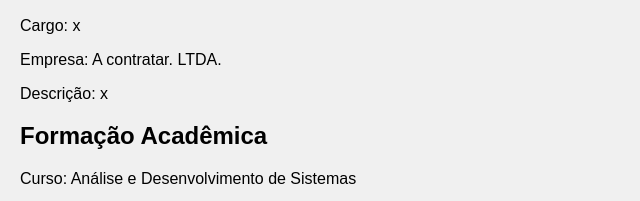
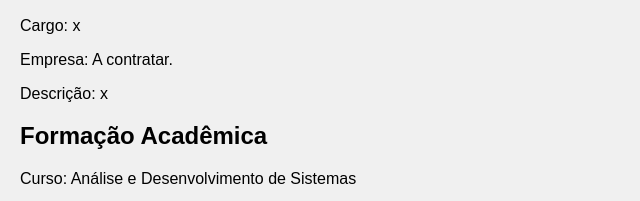
Before and after one commit to byegabo/curriculum, a plain HTML site: page index.html in a window 1280 px wide. Shown: the part 561-762 px from the top of the page, 0-640 px from the left. Drawn offline with Linux system fonts and the light colour scheme.

Commit message:
index.html

```diff
--- a/index.html
+++ b/index.html
@@ -42,7 +42,7 @@
 
         <h2>Experiência Profissional</h2>
         <p>Cargo: x </p>
-        <p>Empresa: A contratar. LTDA.</p>
+        <p>Empresa: A contratar.</p>
         <p>Descrição: x </p>
 
         <h2>Formação Acadêmica</h2>
```
